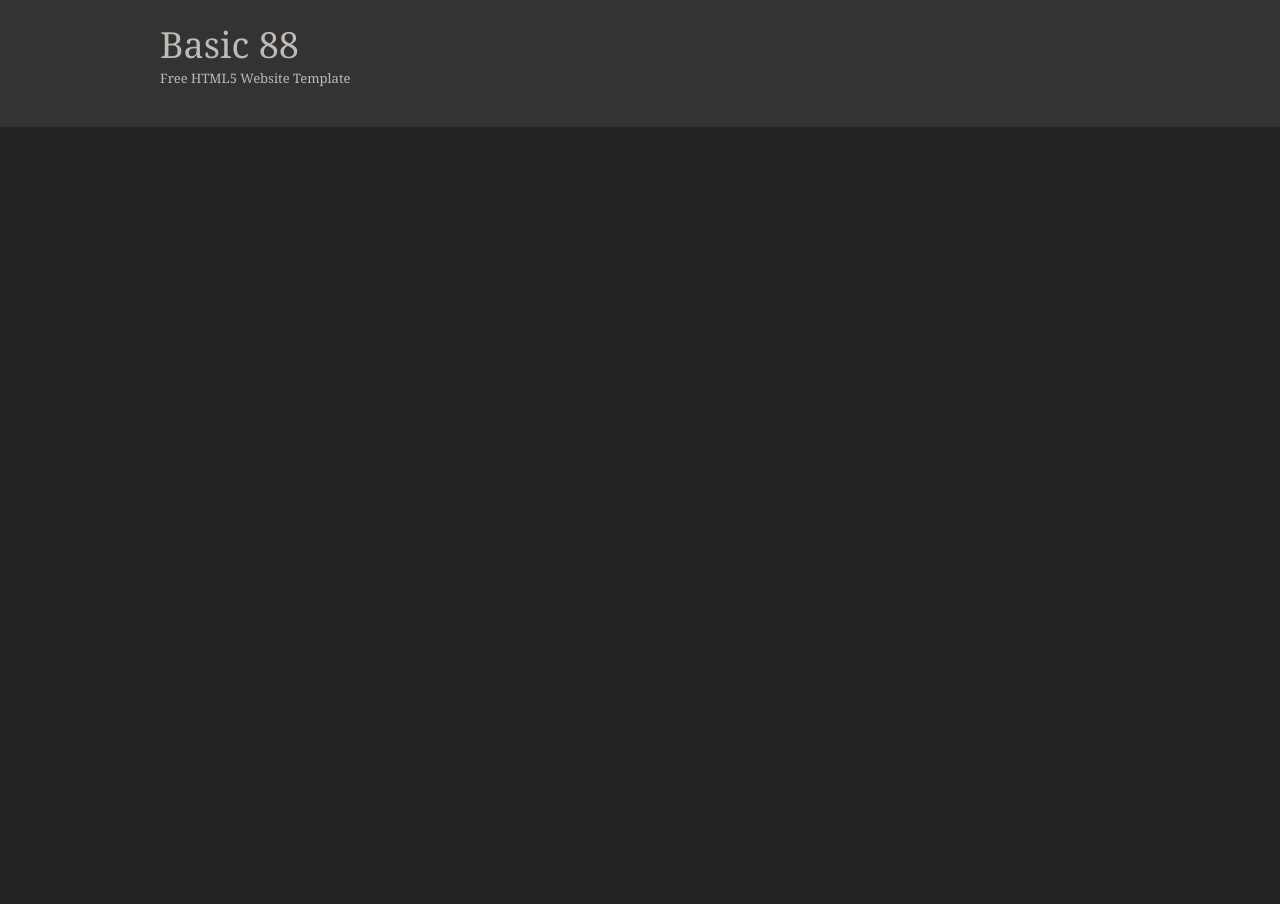
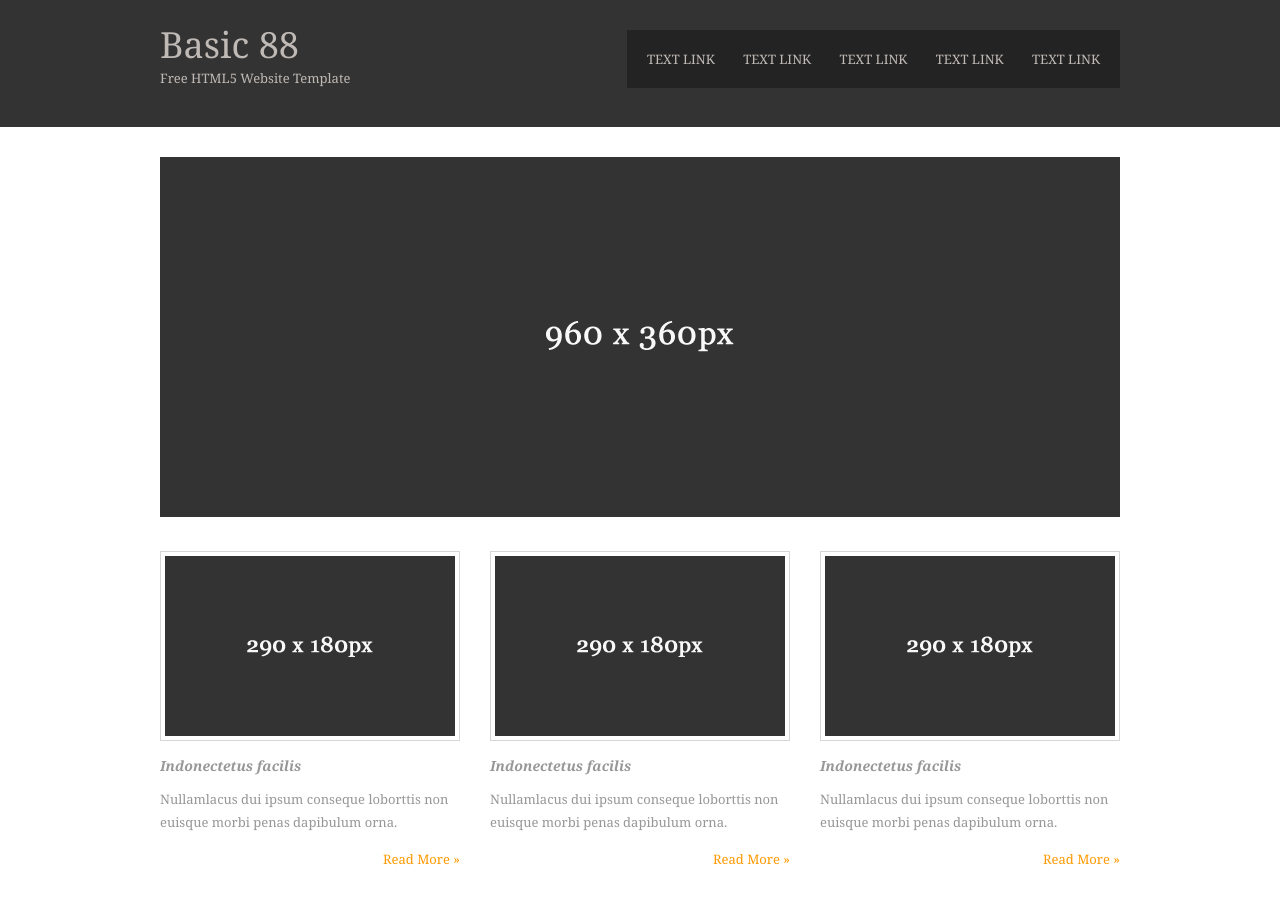
Before and after one commit to muraliveesambattu25/java_fullstack_manpreet, a plain HTML site: page HTML/Projects/Project1/index.html in a window 1280 px wide. Before the commit the page ends 800 px from the top, so only its background shows below. Drawn offline with Linux system fonts and the light colour scheme.

Commit message:
Project 1

```diff
--- a/HTML/Projects/Project1/index.html
+++ b/HTML/Projects/Project1/index.html
@@ -1,14 +1,16 @@
 <!DOCTYPE html>
 <html lang="en">
+
 <head>
     <meta charset="UTF-8">
     <meta name="viewport" content="width=device-width, initial-scale=1.0">
     <title>Document</title>
     <link rel="stylesheet" href="./styles.css">
 </head>
+
 <body>
     <!-- header area  -->
-     <div class="wrapper row1">
+    <div class="wrapper row1">
         <header id="header">
             <div id="hgroup">
                 <h1>
@@ -16,7 +18,73 @@
                 </h1>
                 <h2>Free HTML5 Website Template</h2>
             </div>
+            <nav>
+                <ul>
+                    <li><a href="">Text Link</a></li>
+                    <li><a href="">Text Link</a></li>
+                    <li><a href="">Text Link</a></li>
+                    <li><a href="">Text Link</a></li>
+                    <li class="last"><a href="">Text Link</a></li>
+                </ul>
+            </nav>
         </header>
+    </div>
+    <!-- Content Section  -->
+     <div class="wrapper row2">
+        <div id="container" class="clear">
+            <section id="slider">
+                <a href="">
+                    <img src="./images/demo/960x360.gif" alt="" srcset="">
+                </a>
+            </section>
+            <div id="homepage">
+                <section id="services">
+                    <article class="one_third">
+                        <figure>
+                            <img src="./images/demo/290x180.gif" alt="">
+                            <figcaption>
+                                <h2>Indonectetus facilis</h2>
+                                <p>Nullamlacus dui ipsum conseque loborttis non euisque morbi penas dapibulum orna.</p>
+                                <footer class="more">
+                                    <a href="" >
+                                        Read More »
+                                    </a>
+                                </footer>
+                            </figcaption>
+                        </figure>
+                    </article>
+                    <article class="one_third">
+                         <figure>
+                            <img src="./images/demo/290x180.gif" alt="">
+                            <figcaption>
+                                <h2>Indonectetus facilis</h2>
+                                <p>Nullamlacus dui ipsum conseque loborttis non euisque morbi penas dapibulum orna.</p>
+                                <footer class="more">
+                                    <a href="" >
+                                        Read More »
+                                    </a>
+                                </footer>
+                            </figcaption>
+                        </figure>
+                    </article>
+                    <article class="one_third last_box">
+                        <figure>
+                            <img src="./images/demo/290x180.gif" alt="">
+                            <figcaption>
+                                <h2>Indonectetus facilis</h2>
+                                <p>Nullamlacus dui ipsum conseque loborttis non euisque morbi penas dapibulum orna.</p>
+                                <footer class="more">
+                                    <a href="" >
+                                        Read More »
+                                    </a>
+                                </footer>
+                            </figcaption>
+                        </figure>
+                    </article>
+                </section>
+            </div>
+        </div>
      </div>
 </body>
+
 </html>
--- a/HTML/Projects/Project1/styles.css
+++ b/HTML/Projects/Project1/styles.css
@@ -9,7 +9,20 @@ body {
     color: #919191;
     background-color: #232323;
 }
-
+h1, h2, h3, h4, h5, h6 {
+    font-size: 32px;
+    font-weight: normal;
+    font-style: italic;
+    line-height: normal;
+}
+p {
+    display: block;
+    margin-block-start: 1em;
+    margin-block-end: 1em;
+    margin-inline-start: 0px;
+    margin-inline-end: 0px;
+    unicode-bidi: isolate;
+}
 div.wrapper {
     display: block;
     width: 100%;
@@ -25,7 +38,7 @@ div.wrapper {
     background: #333333;
 }
 
-#header {
+#header,#container {
     display: block;
     width: 960px;
     margin: 0 auto;
@@ -56,3 +69,75 @@ a {
 #header #hgroup h2 {
     font-size: 13px;
 }
+#header nav {
+    display: block;
+    float: right;
+    margin: 10px 0 0 0;
+    padding: 20px 0;
+    color: #C0BAB6;
+    background: #232323;
+}
+#header nav ul {
+    display: block;
+    list-style: none;
+    padding: 0 20px;
+}
+#header nav ul li{
+    display: inline;
+    margin-right: 25px;
+    text-transform: uppercase;
+}
+#header nav ul li.last{
+    margin: 0;
+}
+#header nav ul li a{
+    color: #C0BAB6;
+    background: #232323;
+}
+.row2{
+    color: #979797;
+    background: white;
+}
+#container{
+    padding: 30px 0;
+}
+#container section{
+    display: block;
+    width: 100%;
+    margin: 0 0 30px 0;
+    padding: 0;
+    overflow:auto
+}
+.one_third{
+    width: 300px;
+}
+.one_third{
+    display: block;
+    float: left;
+    margin: 0 30px 0 0;
+}
+.last_box{
+    margin: 0;
+}
+#container #homepage #services article figure img{
+    display: block;
+    padding: 4px;
+    border: 1px solid #D6D6D6;
+    margin: 0 0 15px 0;
+}
+#container #homepage #services article figure h2{
+    font-size: 14px;
+    font-weight: bold;
+}
+#container #homepage{
+    display: block;
+    width: 100%;
+    line-height: 1.8em;
+}
+#container .more {
+    text-align: right;
+}
+.row2 a {
+    color: #FF9900;
+    background-color: #FFFFFF;
+}
```
Also changed, not shown: HTML/Projects/Project1/images/demo/290x180.gif (added), HTML/Projects/Project1/images/demo/450x250.gif (added), HTML/Projects/Project1/images/demo/960x360.gif (added), HTML/Projects/Project1/images/demo/index.html (added), HTML/Projects/Project1/images/index.html (added).
